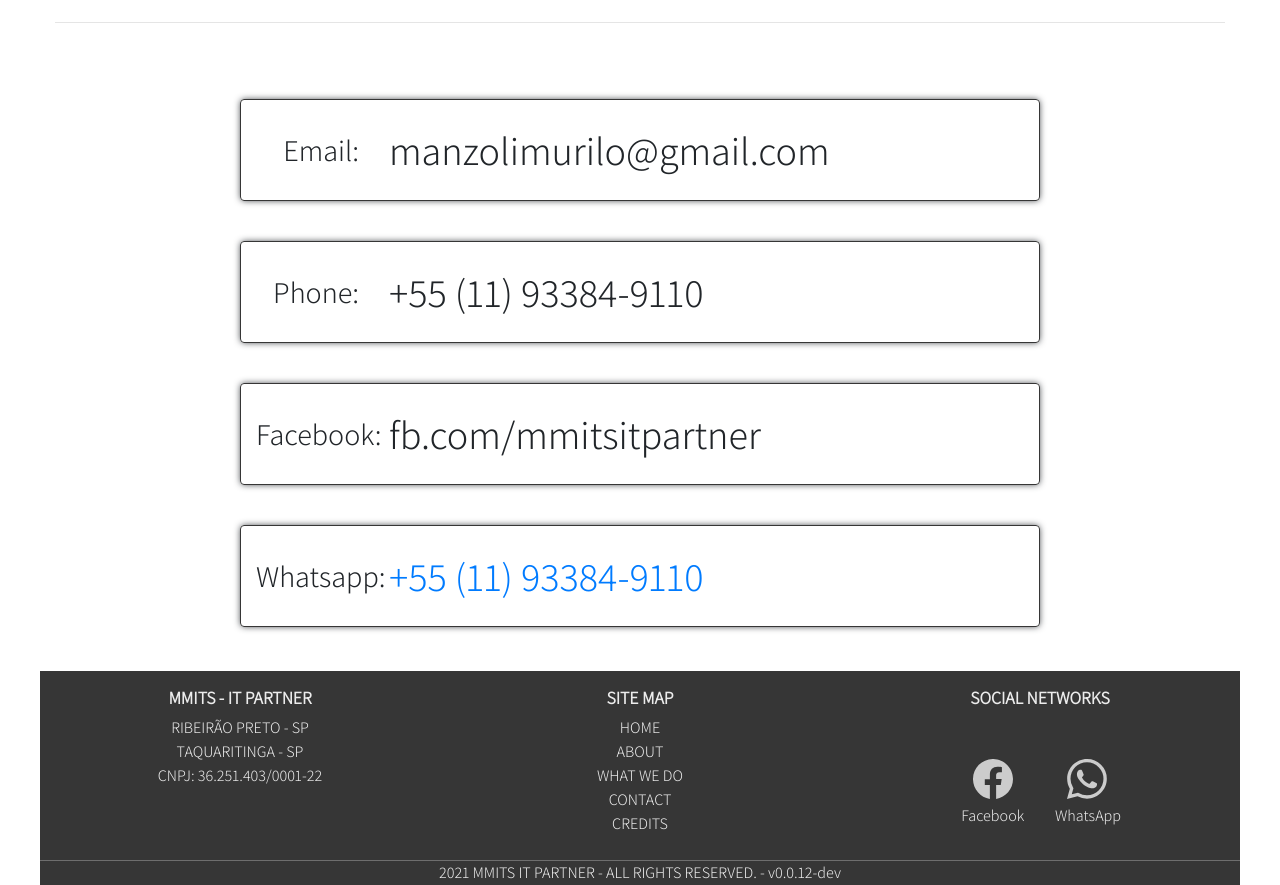
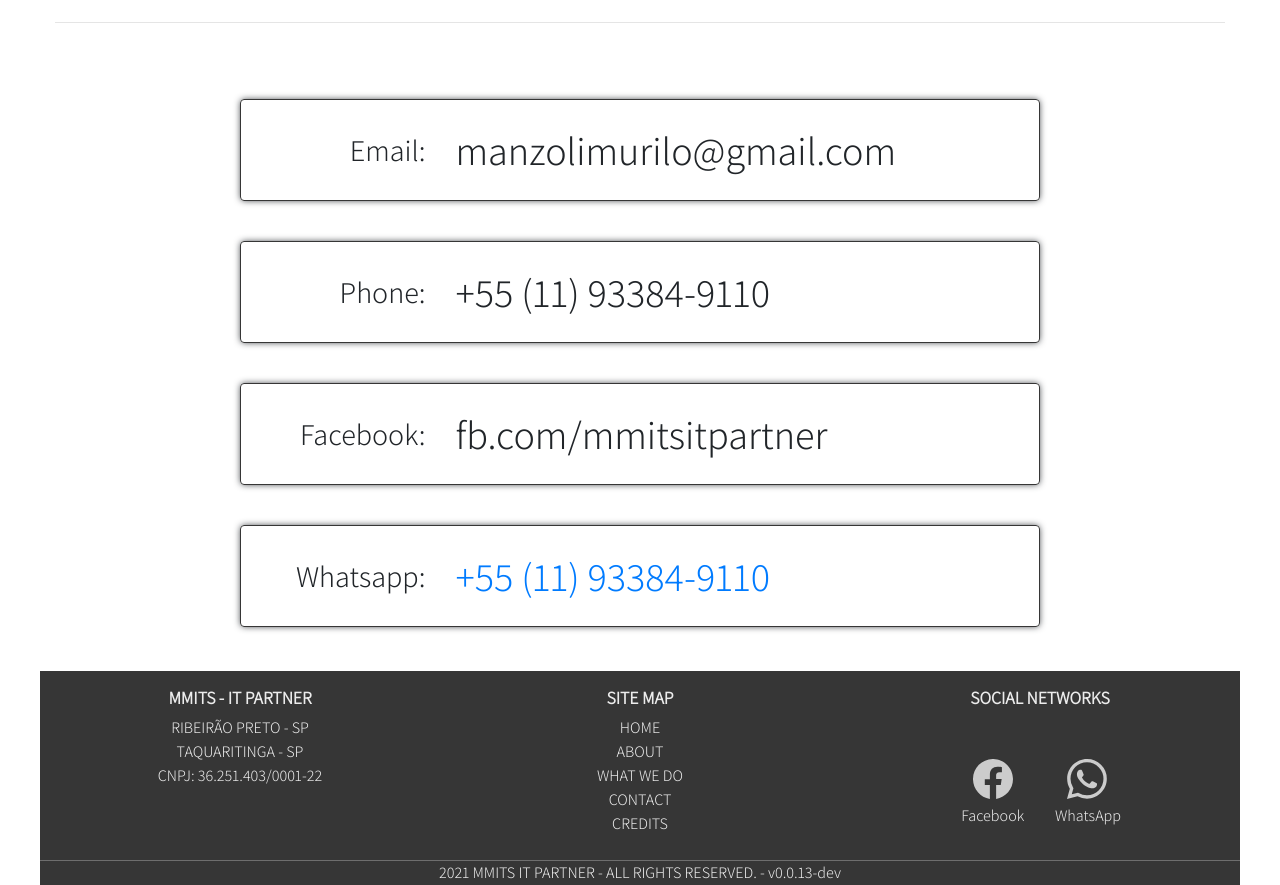
Before and after one commit to MuriloMan/mmits, an Angular app: page / in a window 1280 px wide. Shown: the part 3323-4208 px from the top of the page. Built offline with nearby package versions, Linux system fonts and the light colour scheme.

Commit message:
Updating about page with wrong label

```diff
--- a/package.json
+++ b/package.json
@@ -1,6 +1,6 @@
 {
   "name": "mmits-site",
-  "version": "0.0.12",
+  "version": "0.0.13",
   "scripts": {
     "ng": "ng",
     "start": "ng serve",
--- a/src/app/components/about/about.component.html
+++ b/src/app/components/about/about.component.html
@@ -28,7 +28,7 @@
             <img src="../../assets/vision.svg" class="w-100 iconmmits my-auto" alt="{{gets('mission')}}">
           </div>
           <div class="col-12 col-md-8">
-            <h1 class="title-mmits">{{gets('mission')}}</h1>
+            <h1 class="title-mmits">{{gets('vision')}}</h1>
             <h2>
               {{gets("visionDesc")}}
             </h2>
--- a/src/app/components/contact/contact.component.html
+++ b/src/app/components/contact/contact.component.html
@@ -2,49 +2,49 @@
 
 <div class="row my-4 maxwidth mx-auto">
 
-  <div class="col-12 col-lg-8 offset-lg-2">
+  <div class="col-12 col-xl-8 offset-xl-2">
     <div class="row attr-block">
-      <div class="col-12 col-md-3 col-lg-2 attr-contact text-center text-md-right my-auto">
+      <div class="col-12 col-md-3 col-lg-3 attr-contact text-center text-md-right my-auto">
         {{gets("email")}}:
         <hr class="d-md-none"/>
       </div>
-      <div class="col-12 col-md-9 col-lg-10 attr-contact-value text-center text-md-left">
+      <div class="col-12 col-md-9 col-lg-9 attr-contact-value text-center text-md-left">
         <strong>manzolimurilo<br class="d-block d-md-none"/>@gmail.com</strong>
       </div>
     </div>
   </div>
 
-  <div class="col-12 col-lg-8 offset-lg-2">
+  <div class="col-12 col-xl-8 offset-xl-2">
     <div class="row attr-block">
-      <div class="col-12 col-md-3 col-lg-2 attr-contact text-center text-md-right my-auto">
+      <div class="col-12 col-md-3 col-lg-3 attr-contact text-center text-md-right my-auto">
         {{gets("phone")}}:
         <hr class="d-md-none"/>
       </div>
-      <div class="col-12 col-md-9 col-lg-10 attr-contact-value text-center text-md-left">
+      <div class="col-12 col-md-9 col-lg-9 attr-contact-value text-center text-md-left">
         <strong>+55 (11) <br class="d-block d-md-none"/>93384-9110</strong>
       </div>
     </div>
   </div>
 
-  <div class="col-12 col-lg-8 offset-lg-2">
+  <div class="col-12 col-xl-8 offset-xl-2">
     <div class="row attr-block">
-      <div class="col-12 col-md-3 col-lg-2 attr-contact text-center text-md-right my-auto">
+      <div class="col-12 col-md-3 col-lg-3 attr-contact text-center text-md-right my-auto">
         {{gets("facebook")}}:
         <hr class="d-md-none"/>
       </div>
-      <div class="col-12 col-md-9 col-lg-10 attr-contact-value text-center text-md-left">
+      <div class="col-12 col-md-9 col-lg-9 attr-contact-value text-center text-md-left">
         <strong>fb.com/<br class="d-block d-md-none"/>mmitsitpartner</strong>
       </div>
     </div>
   </div>
 
-  <div class="col-12 col-lg-8 offset-lg-2">
+  <div class="col-12 col-xl-8 offset-xl-2">
     <div class="row attr-block">
-      <div class="col-12 col-md-3 col-lg-2 attr-contact text-center text-md-right my-auto">
+      <div class="col-12 col-md-3 col-lg-3 attr-contact text-center text-md-right my-auto">
         {{gets("whatsapp")}}:
         <hr class="d-md-none"/>
       </div>
-      <div class="col-12 col-md-9 col-lg-10 attr-contact-value text-center text-md-left">
+      <div class="col-12 col-md-9 col-lg-9 attr-contact-value text-center text-md-left">
         <strong><a href="https://api.WhatsApp.com/send?phone=5511933849110" target="_blank">+55 (11) <br class="d-block d-md-none"/>93384-9110</a></strong>
       </div>
     </div>
--- a/src/app/components/credits/credits.component.html
+++ b/src/app/components/credits/credits.component.html
@@ -9,6 +9,8 @@
       <a href="https://www.flaticon.com/br/autores/freepik" title="Freepik">Freepik</a>
       <br/>
       <a href="http://www.freepik.com">Designed by katemangostar / Freepik</a>
+      <br/>
+      <a href="https://www.clipartmax.com/middle/m2i8b1N4i8b1N4d3_designer-ux-ui-design-brain/" target="_blank">Designer - Ux Ui Design Brain @clipartmax.com</a>
     </div>
   </div>
 
--- a/src/app/components/firstlook/firstlook.component.html
+++ b/src/app/components/firstlook/firstlook.component.html
@@ -4,21 +4,21 @@
       <div class="carousel-inner">
         <div class="carousel-item active" data-interval="1000">
           <img src="../../assets/mmits_coding.jpg" class="w-100 op" alt="...">
-          <div class="carousel-caption d-none d-md-block">
+          <div class="carousel-caption">
             <h5>TESTE TESTE TESTE TESTE TESTE TESTE TESTE TESTE TESTE TESTE TESTE TESTE TESTE TESTE TESTE TESTE TESTE TESTE TESTE TESTE TESTE TESTE TESTE TESTE TESTE TESTE TESTE TESTE TESTE TESTE TESTE TESTE TESTE TESTE TESTE TESTE TESTE TESTE TESTE TESTE TESTE TESTE TESTE </h5>
             <p>TESTE TESTE TESTE TESTE TESTE TESTE TESTE TESTE TESTE TESTE TESTE TESTE TESTE TESTE </p>
           </div>
         </div>
         <div class="carousel-item" data-interval="1000">
           <img src="../../assets/stick_notes.jpg" class="w-100 op" alt="...">
-          <div class="carousel-caption d-none d-md-block">
+          <div class="carousel-caption">
             <h5>...</h5>
             <p>...</p>
           </div>
         </div>
         <div class="carousel-item" data-interval="1000">
           <img src="../../assets/logo_mmits.svg" class="w-100 op" alt="...">
-          <div class="carousel-caption d-none d-md-block">
+          <div class="carousel-caption">
             <h5>...</h5>
             <p>...</p>
           </div>
```
Lines whose indentation alone changed are shown as unchanged.
